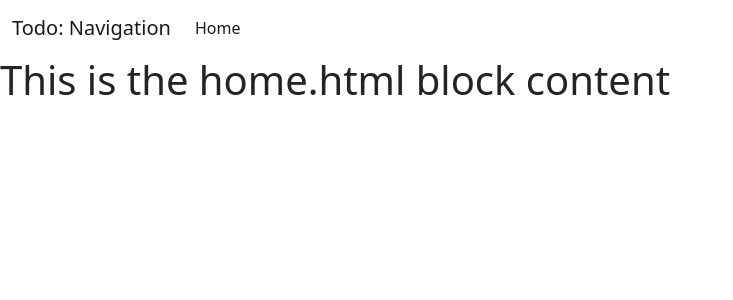
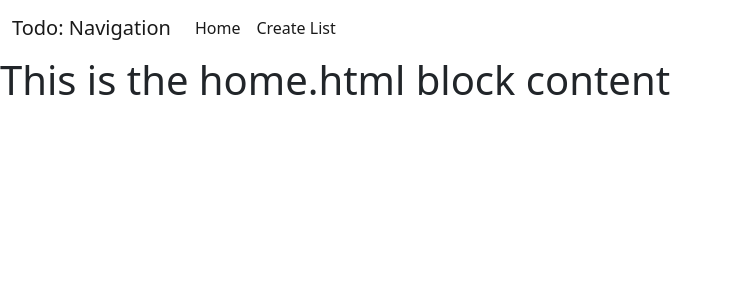
Before and after one commit to SolaraCI/capstone, a Django app: page / in a window 1280 px wide. Shown: the top 300 px of the page, without its empty margins (0-733 px from the left). Run offline with Django 4.2, Linux system fonts and the light colour scheme; data that the repository does not hold is empty.

Commit message:
add link to create list in navbar

```diff
--- a/templates/base.html
+++ b/templates/base.html
@@ -35,9 +35,12 @@
                 <ul class="navbar-nav me-auto mb-2 mb-lg-0">
                     <li class="nav-item">
                         <a class="nav-link {% if request.path == home_url %}active{% endif %}" aria-current="page"
-                            href="#">Home</a>
+                            href="{% url 'home' %}">Home</a>
                     </li>
-
+                    <li class="nav-item">
+                        <a class="nav-link {% if request.path == home_url %}active{% endif %}" aria-current="page"
+                            href="{% url 'create_list' %}">Create List</a>
+                    </li>
                 </ul>
             </div>
         </div>
```
